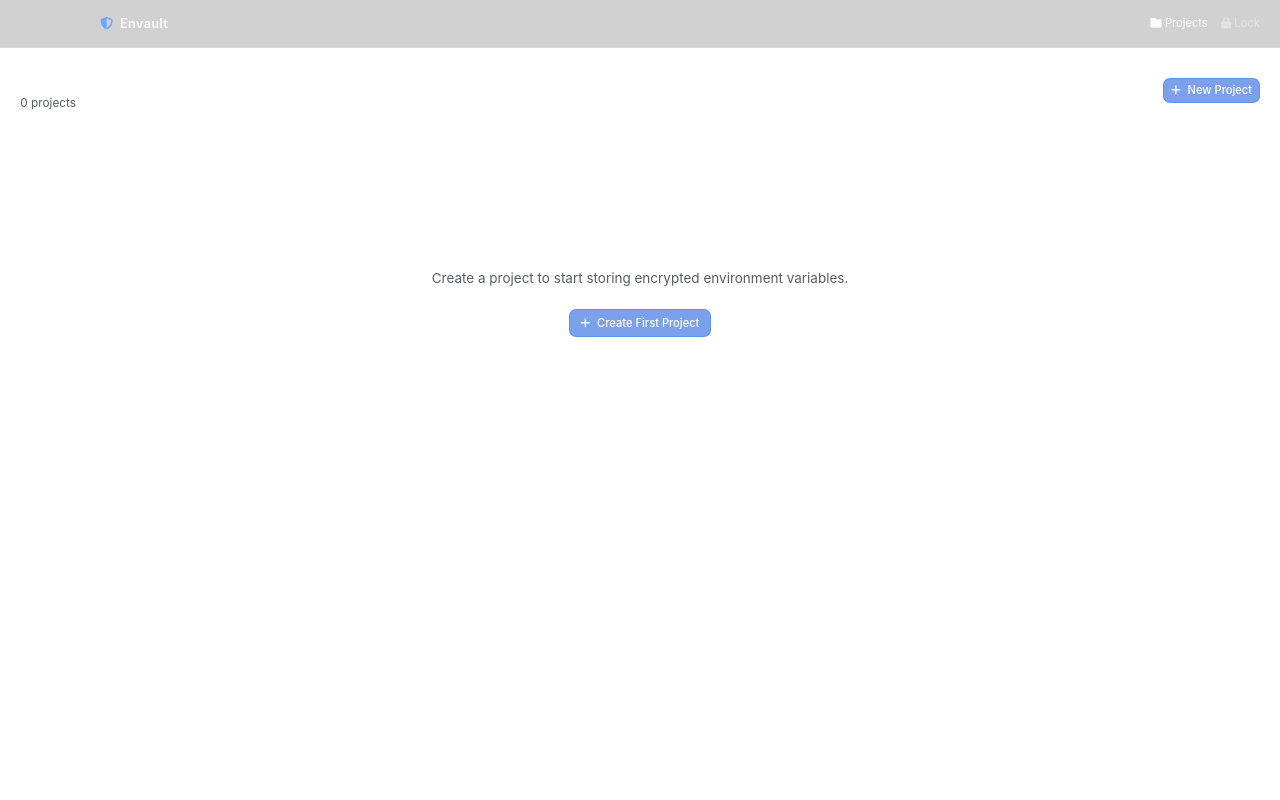
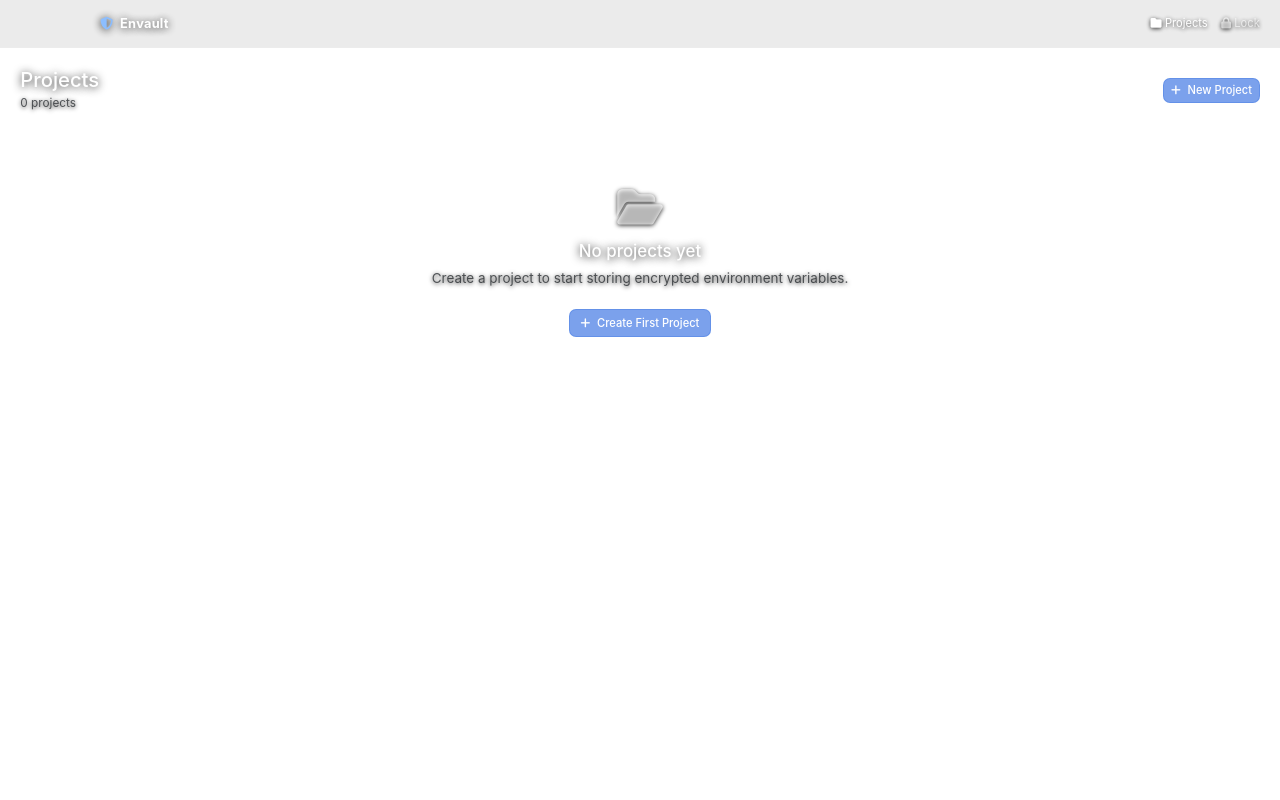
Before and after one commit to Anuvrat14/envault, a Flask app: page /dashboard in a window 1280 px wide. Run offline with Flask 3, Linux system fonts and the light colour scheme; the visitor is signed in with stand-in values (Sample User, id 1).

Commit message:
Brighter text with shadows for readability on transparent bg

```diff
--- a/main.js
+++ b/main.js
@@ -45,7 +45,7 @@ function createWindow() {
         minHeight: 540,
         transparent: true,
         backgroundColor: '#00000000',
-        vibrancy: 'under-window',
+        vibrancy: 'fullscreen-ui',
         visualEffectState: 'active',
         titleBarStyle: 'hiddenInset',
         trafficLightPosition: { x: 16, y: 16 },
--- a/static/css/style.css
+++ b/static/css/style.css
@@ -5,14 +5,14 @@
 *, *::before, *::after { box-sizing: border-box; }
 
 :root {
-    --glass:        rgba(255, 255, 255, 0.06);
-    --glass-hover:  rgba(255, 255, 255, 0.10);
-    --glass-strong: rgba(255, 255, 255, 0.12);
-    --border:       rgba(255, 255, 255, 0.10);
-    --border-md:    rgba(255, 255, 255, 0.18);
-    --text:         rgba(255, 255, 255, 0.92);
-    --muted:        rgba(255, 255, 255, 0.38);
-    --primary:      rgba(100, 160, 255, 0.90);
+    --glass:        rgba(255, 255, 255, 0.025);
+    --glass-hover:  rgba(255, 255, 255, 0.05);
+    --glass-strong: rgba(255, 255, 255, 0.07);
+    --border:       rgba(255, 255, 255, 0.06);
+    --border-md:    rgba(255, 255, 255, 0.10);
+    --text:         rgba(255, 255, 255, 1.00);
+    --muted:        rgba(255, 255, 255, 0.65);
+    --primary:      rgba(140, 190, 255, 1.00);
     --primary-glow: rgba(100, 160, 255, 0.18);
     --danger:       rgba(231, 76, 60, 0.85);
     --blur:         blur(24px) saturate(180%);
@@ -29,12 +29,21 @@ html, body {
     font-family: -apple-system, BlinkMacSystemFont, 'SF Pro Text', 'Segoe UI', sans-serif;
     font-size: 13.5px;
     -webkit-font-smoothing: antialiased;
+    text-shadow: 0 1px 4px rgba(0, 0, 0, 0.8);
+}
+
+h1, h2, h3, h4, h5, h6 {
+    text-shadow: 0 1px 8px rgba(0, 0, 0, 0.9);
+}
+
+code {
+    text-shadow: none;
 }
 
 /* ── Drag region for frameless window ──────────────────── */
 .navbar {
     -webkit-app-region: drag;
-    background: rgba(0, 0, 0, 0.18);
+    background: rgba(0, 0, 0, 0.08);
     backdrop-filter: var(--blur);
     -webkit-backdrop-filter: var(--blur);
     border-bottom: 1px solid var(--border);
@@ -48,12 +57,13 @@ html, body {
 .navbar a, .navbar button { -webkit-app-region: no-drag; }
 
 .navbar-brand {
-    color: var(--text) !important;
-    font-weight: 600;
+    color: #ffffff !important;
+    font-weight: 700;
     font-size: .95rem;
     text-decoration: none;
     letter-spacing: .02em;
     padding-left: 80px; /* clear traffic lights */
+    text-shadow: 0 1px 8px rgba(0, 0, 0, 0.9);
 }
 
 .navbar-brand i { color: var(--primary); }
@@ -79,7 +89,7 @@ html, body {
 }
 
 .flash-container .alert {
-    background: rgba(0, 0, 0, 0.55);
+    background: rgba(0, 0, 0, 0.30);
     backdrop-filter: var(--blur-md);
     -webkit-backdrop-filter: var(--blur-md);
     border: 1px solid var(--border-md);
@@ -100,7 +110,7 @@ html, body {
 .auth-card {
     width: 100%;
     max-width: 400px;
-    background: rgba(0, 0, 0, 0.35);
+    background: rgba(0, 0, 0, 0.18);
     backdrop-filter: var(--blur);
     -webkit-backdrop-filter: var(--blur);
     border: 1px solid var(--border-md);
@@ -127,14 +137,14 @@ html, body {
     font-size: .7rem;
     text-transform: uppercase;
     letter-spacing: .07em;
-    color: var(--muted);
+    color: rgba(255, 255, 255, 0.70);
     margin-bottom: .3rem;
 }
 
 .vault-input,
 .form-control,
 .form-select {
-    background: rgba(255, 255, 255, 0.05) !important;
+    background: rgba(255, 255, 255, 0.03) !important;
     border: 1px solid var(--border) !important;
     color: var(--text) !important;
     border-radius: var(--radius-sm) !important;
@@ -325,7 +335,8 @@ html, body {
 
 .var-key {
     font-size: .775rem;
-    color: rgba(130, 190, 255, 0.9);
+    color: rgba(160, 210, 255, 1.0);
+    text-shadow: 0 0 12px rgba(100, 160, 255, 0.4);
     background: rgba(79, 142, 247, 0.10);
     border: 1px solid rgba(79, 142, 247, 0.15);
     padding: .18rem .42rem;
@@ -336,7 +347,7 @@ html, body {
 .var-masked {
     font-family: 'SF Mono', 'Courier New', monospace;
     font-size: .82rem;
-    color: var(--muted);
+    color: rgba(255, 255, 255, 0.55);
     letter-spacing: .04em;
     min-width: 100px;
     display: inline-block;
@@ -392,7 +403,7 @@ html, body {
 }
 
 .vault-modal .modal-content {
-    background: rgba(12, 12, 12, 0.75);
+    background: rgba(12, 12, 12, 0.40);
     backdrop-filter: var(--blur);
     -webkit-backdrop-filter: var(--blur);
     border: 1px solid var(--border-md);
@@ -427,7 +438,7 @@ html, body {
 
 /* ── Toast ──────────────────────────────────────────────── */
 .toast {
-    background: rgba(20, 20, 20, 0.80);
+    background: rgba(20, 20, 20, 0.45);
     backdrop-filter: var(--blur-md);
     -webkit-backdrop-filter: var(--blur-md);
     border: 1px solid var(--border-md);
```
